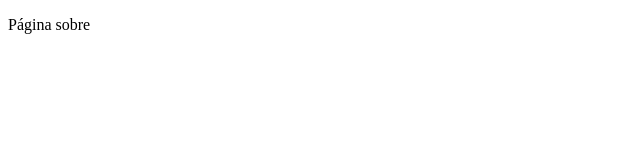
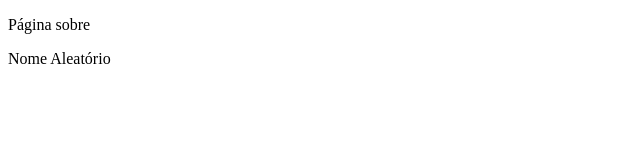
Before and after one commit to HeloisaLouzada/GitHubMaster, a plain HTML site: page sobre.html in a window 1280 px wide. Shown: the whole page, without its empty margins (0-640 px from the left). Drawn offline with Linux system fonts and the light colour scheme.

Commit message:
Adicionando nome closes #3

```diff
--- a/sobre.html
+++ b/sobre.html
@@ -7,5 +7,6 @@
 </head>
 <body>
     <p>Página sobre</p>
+    <p>Nome Aleatório</p>
 </body>
 </html>
```
